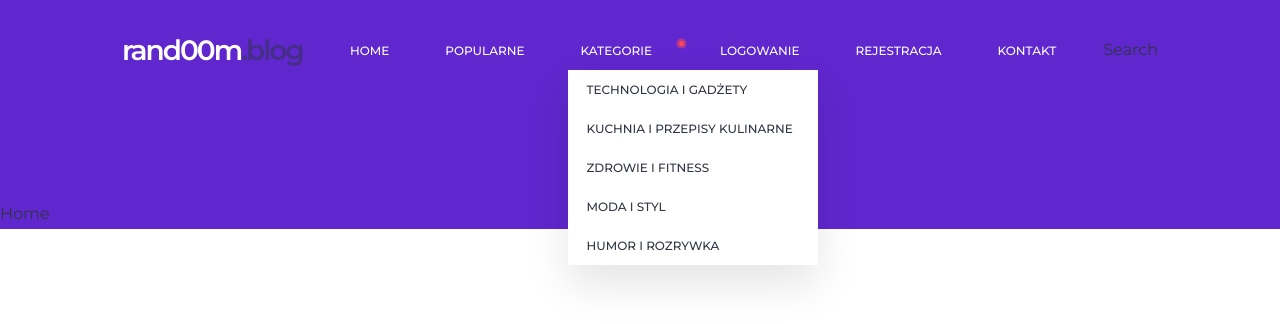
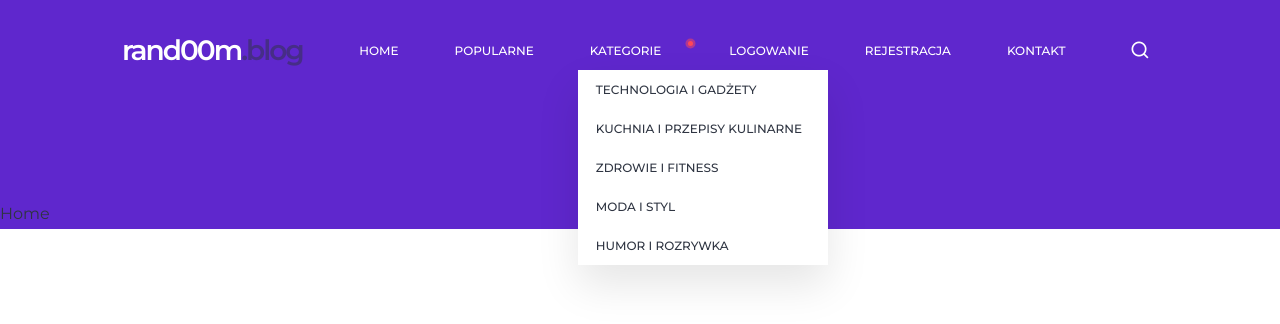
Before and after one commit to Bartek-Wieckowski/react-randoom-blog, a React (Vite) app: page / in a window 1280 px wide. Shown: the top 324 px of the page. Built offline with nearby package versions, Linux system fonts and the light colour scheme.

Commit message:
completed Search component

```diff
--- a/src/components/Search/Search.jsx
+++ b/src/components/Search/Search.jsx
@@ -1,5 +1,27 @@
+import { useRef } from "react";
 import "./search.scss";
 
 export default function Search() {
-  return <div>Search</div>;
+  const elementSearch = useRef(null);
+  const toggleSearchClass = () => {
+    if (elementSearch.current) {
+      elementSearch.current.classList.toggle("showsearch");
+    }
+  };
+
+  return (
+    <>
+      <button type="button" className="search-trigger" onClick={() => toggleSearchClass()}>
+        <i className="ri-search-line"></i>
+      </button>
+      <div className="search" ref={elementSearch}>
+        <button type="button" className="search-close" onClick={() => toggleSearchClass()}>
+          <i className="ri-close-line"></i>
+        </button>
+        <form>
+          <input type="search" placeholder="Zacznij pisać i wciśnij enter :)" />
+        </form>
+      </div>
+    </>
+  );
 }
--- a/src/components/Search/search.scss
+++ b/src/components/Search/search.scss
@@ -0,0 +1,66 @@
+.search-trigger,
+.search-close {
+  width: 36px;
+  height: 36px;
+  display: flex;
+  align-items: center;
+  justify-content: center;
+  font-size: 1.25em;
+  color: white;
+  transition: background-color 0.3s;
+  border: none;
+  background-color: transparent;
+  cursor: pointer;
+  order: 1;
+  &:hover {
+    background-color: rgb(255 255 255 / 20%);
+  }
+}
+
+.search {
+  position: fixed;
+  top: 0;
+  left: 0;
+  right: 0;
+  bottom: 0;
+  display: flex;
+  align-items: center;
+  background-color: var(--main-color);
+  z-index: 88888;
+
+  opacity: 0;
+  visibility: hidden;
+  transition: opacity 0.3s, visibility 0.3s;
+
+  & form {
+    max-width: 800px;
+    width: 90%;
+    margin: 0 auto;
+
+    & input {
+      line-height: 100px;
+      width: 100%;
+      border: 0;
+      outline: 0;
+      border-bottom: 2px solid var(--dark-color);
+      background-color: transparent;
+      font-family: inherit;
+      color: white;
+      font-size: 2em;
+
+      &::placeholder {
+        color: var(--light-color);
+      }
+    }
+  }
+  & .search-close {
+    position: absolute;
+    top: 1em;
+    right: 1em;
+  }
+}
+
+.showsearch.search {
+  opacity: 1;
+  visibility: visible;
+}
```
